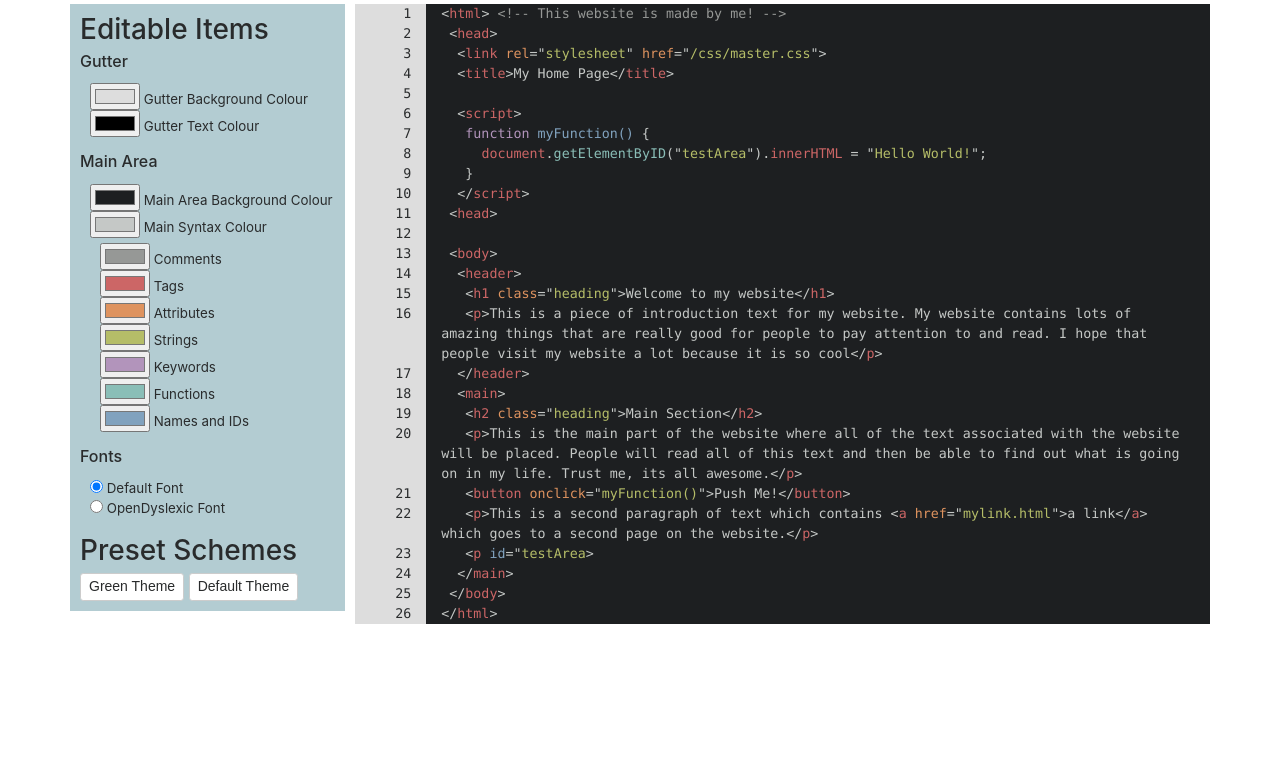
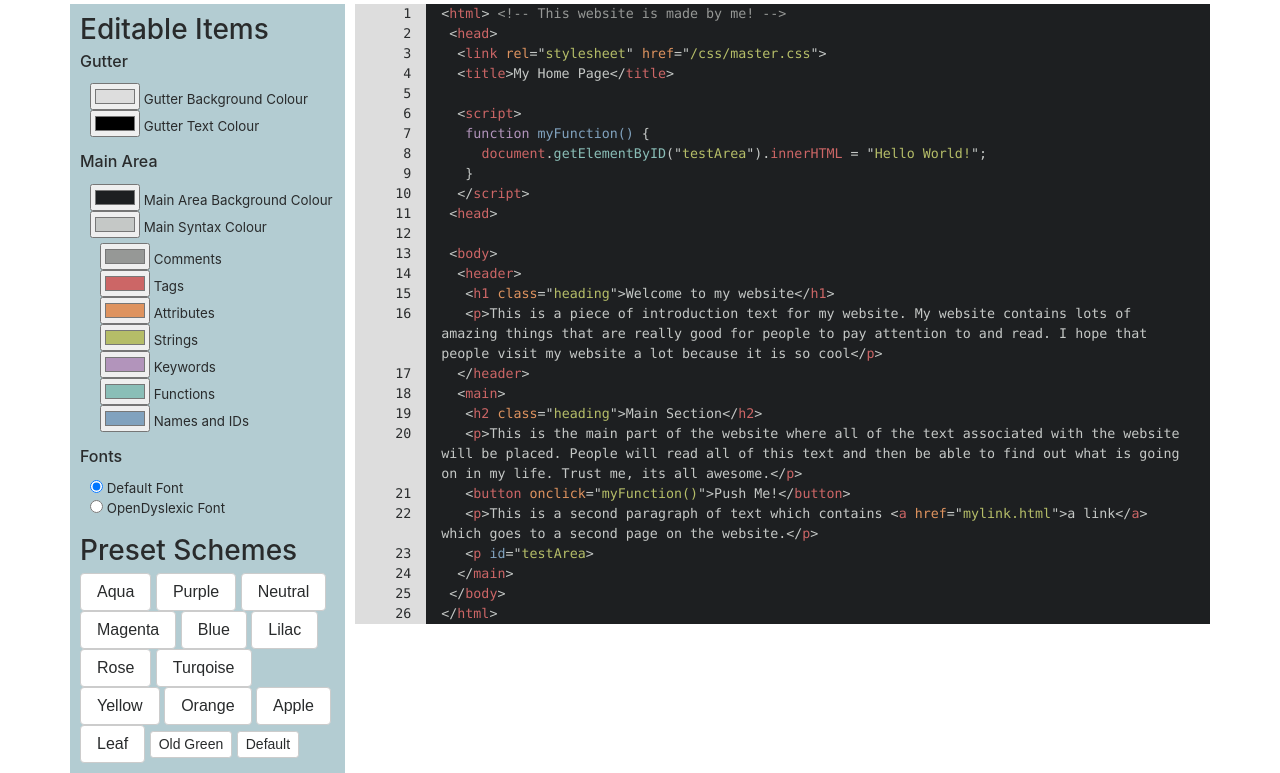
Before and after one commit to mikecrabb/recolouringCSSTool, a plain HTML site: page index.html in a window 1280 px wide. Shown: the part 88-861 px from the top of the page. Before the commit the page ends 800 px from the top, so only its background shows below. Drawn offline with nearby package versions, Linux system fonts and the light colour scheme; a script that the page names is missing.

Commit message:
First Commit

```diff
--- a/index.html
+++ b/index.html
@@ -50,8 +50,22 @@
                 <li><input type="radio" name="font" onclick="selectOpenDyslexicFont()"> OpenDyslexic Font</li>
             </ul>
             <h3>Preset Schemes</h3>
-            <button id="greenTheme" class="btn btn-secondary btn-sm" onclick="changeTheme('#064E0A', '#B9FFB2','#DAFFE7','#007700','#3CC554','#27BF82','#B19A69','#B11069','#7A7F21','#7A7FFF','#BB0012')">Green Theme</button>
-            <button id="defaultTheme" class="btn btn-secondary btn-sm" onclick="changeTheme('#DDDDDD', '#000000','#1D1F21','#C5C8C6','#969896','#CC6666','#DE935F','#B5BD68','#B294BB','#8ABEB7','#81A2BE')">Default Theme</button>
+            <button class="btn btn-secondary">Aqua</button>
+            <button class="btn btn-secondary">Purple</button>
+            <button class="btn btn-secondary">Neutral</button>
+            <button class="btn btn-secondary">Magenta</button>
+            <button class="btn btn-secondary">Blue</button>
+            <button class="btn btn-secondary">Lilac</button>
+            <button class="btn btn-secondary">Rose</button>
+            <button class="btn btn-secondary">Turqoise</button>
+            <button class="btn btn-secondary">Yellow</button>
+            <button class="btn btn-secondary">Orange</button>
+            <button class="btn btn-secondary">Apple</button>
+            <button class="btn btn-secondary">Leaf</button>
+
+
+            <button id="greenTheme" class="btn btn-secondary btn-sm" onclick="changeTheme('#064E0A', '#B9FFB2','#DAFFE7','#007700','#3CC554','#27BF82','#B19A69','#B11069','#7A7F21','#7A7FFF','#BB0012')">Old Green</button>
+            <button id="defaultTheme" class="btn btn-secondary btn-sm" onclick="changeTheme('#DDDDDD', '#000000','#1D1F21','#C5C8C6','#969896','#CC6666','#DE935F','#B5BD68','#B294BB','#8ABEB7','#81A2BE')">Default</button>
 
         </div>
     </div>
@@ -129,6 +143,7 @@
 
 
 
+
 <!-- jQuery first, then Tether, then Bootstrap JS. -->
 <script src="https://code.jquery.com/jquery-3.1.1.slim.min.js" integrity="sha384-A7FZj7v+d/sdmMqp/nOQwliLvUsJfDHW+k9Omg/a/EheAdgtzNs3hpfag6Ed950n" crossorigin="anonymous"></script>
 <script src="https://cdnjs.cloudflare.com/ajax/libs/tether/1.4.0/js/tether.min.js" integrity="sha384-DztdAPBWPRXSA/3eYEEUWrWCy7G5KFbe8fFjk5JAIxUYHKkDx6Qin1DkWx51bBrb" crossorigin="anonymous"></script>
```
